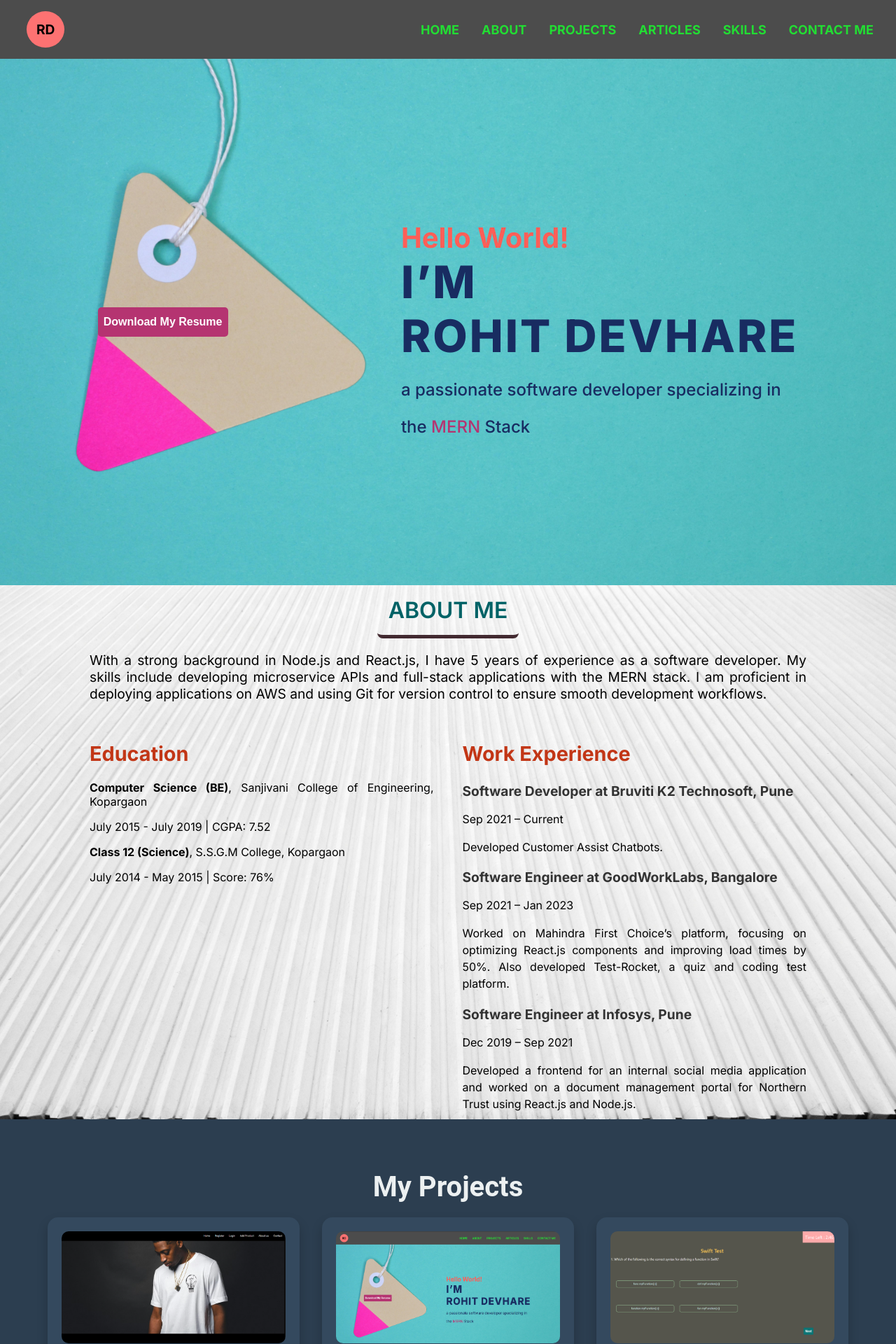
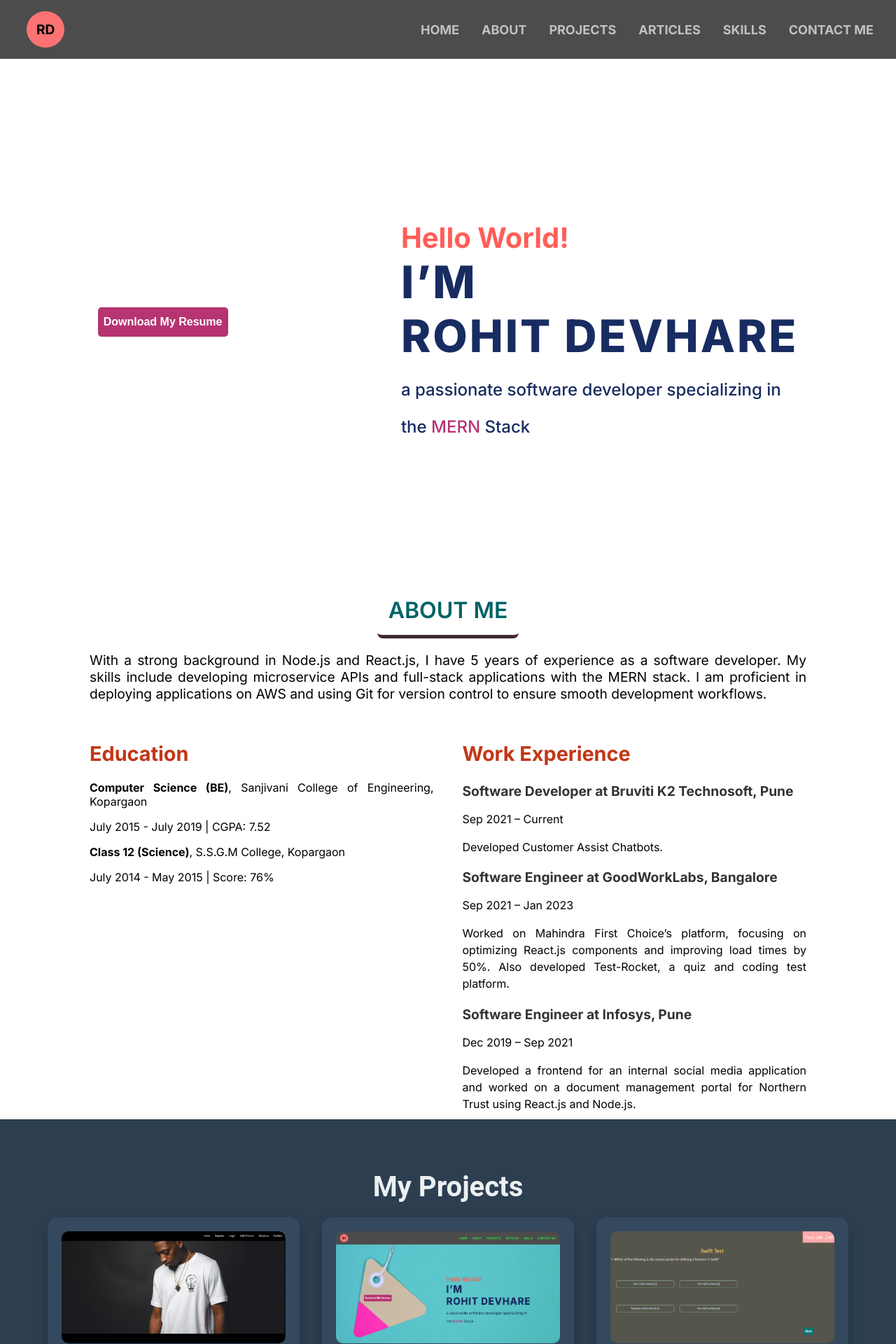
Before and after one commit to rohitd4007/my-portfolio, a React (Create React App) app: page / in a window 1280 px wide. Shown: the top 1920 px of the page at 70% size. Built offline with nearby package versions, Linux system fonts and the light colour scheme.

Commit message:
ui improvement

```diff
--- a/src/Components/myExperience/myExperience.css
+++ b/src/Components/myExperience/myExperience.css
@@ -1,5 +1,5 @@
 .about-body {
-    background-image: url('../../Resource/pr9.jpg');
+    background-image: #c0c0cc;
     background-size: cover;
     background-position: center;
 }
--- a/src/Components/myHeader/myHeader.css
+++ b/src/Components/myHeader/myHeader.css
@@ -31,7 +31,7 @@
 .navbar-item a {
     text-decoration: none;
     font-size: 18px;
-    color: #2d3;
+    color: #c1c1c1;
     font-weight: bold;
     transition: color 0.3s ease, border-bottom 0.3s ease;
 }
--- a/src/Components/myInfo/myInfo.css
+++ b/src/Components/myInfo/myInfo.css
@@ -4,7 +4,6 @@
     align-items: center;
     padding: 1rem;
     height: 90vh;
-    background-image: url('../../Resource/pr5.jpg');
     background-size: cover;
     background-position: center;
     flex-direction: row-reverse;
```
